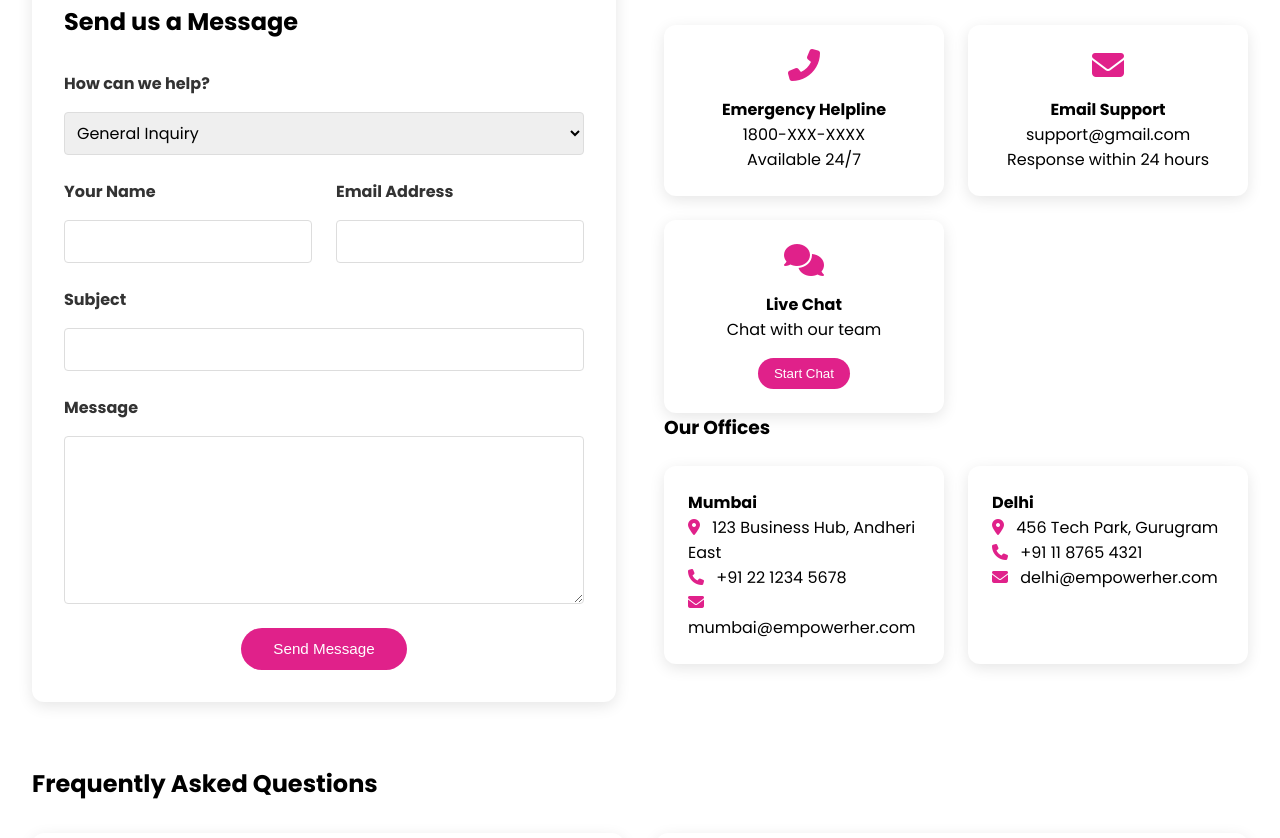
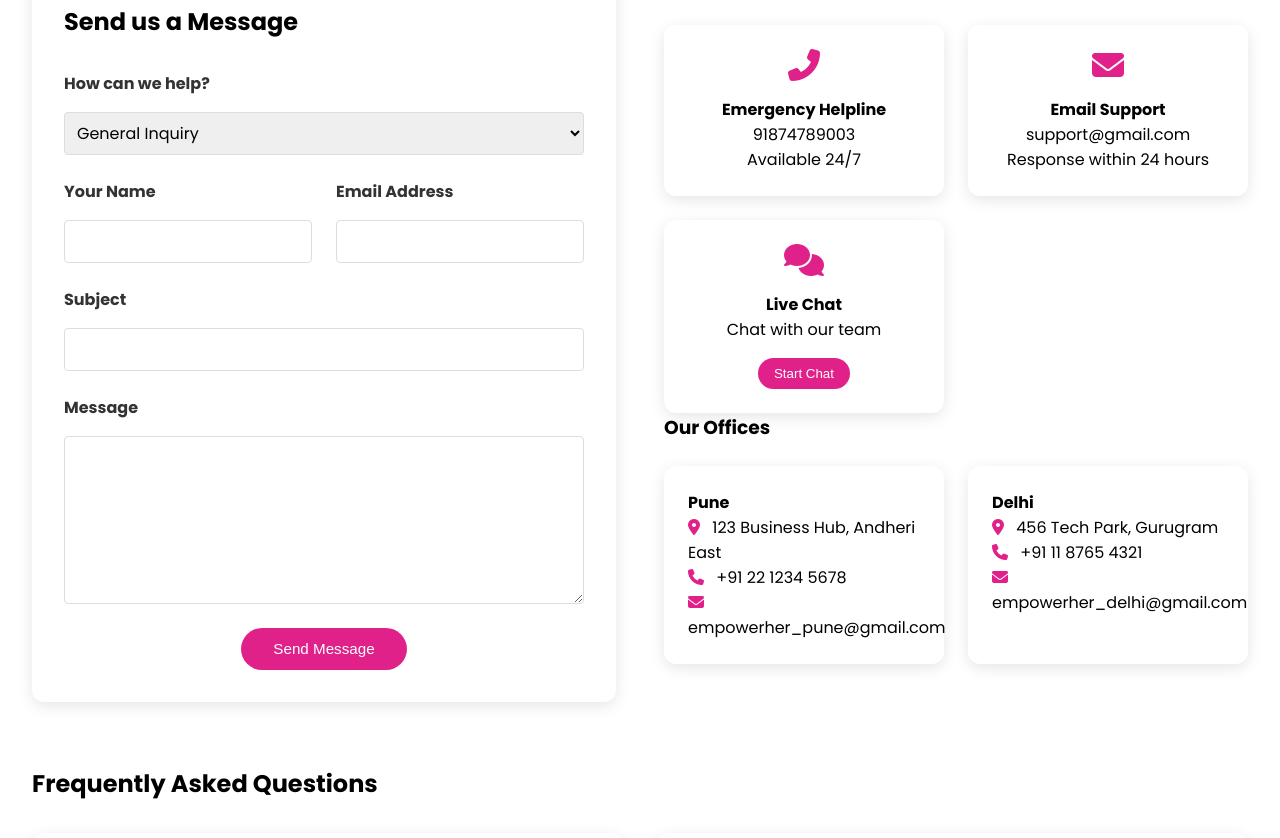
Before and after one commit to Tejaswini-41/deploy_Shecodes, a React (Vite) app in the folder client/: page /dashboard/contact in a window 1280 px wide. Shown: the part 444-1282 px from the top of the page. Built offline with nearby package versions, Linux system fonts and the light colour scheme.

Commit message:
contact modify

```diff
--- a/client/src/pages/Contact/Contact.jsx
+++ b/client/src/pages/Contact/Contact.jsx
@@ -23,16 +23,16 @@ const Contact = () => {
 
   const officeLocations = [
     {
-      city: "Mumbai",
+      city: "Pune",
       address: "123 Business Hub, Andheri East",
       phone: "+91 22 1234 5678",
-      email: "mumbai@empowerher.com"
+      email: "empowerher_pune@gmail.com"
     },
     {
       city: "Delhi",
       address: "456 Tech Park, Gurugram",
       phone: "+91 11 8765 4321",
-      email: "delhi@empowerher.com"
+      email: "empowerher_delhi@gmail.com"
     }
   ];
 
@@ -145,7 +145,7 @@ const Contact = () => {
                 <div className="contact-card">
                   <i className="fas fa-phone-alt"></i>
                   <h4>Emergency Helpline</h4>
-                  <p>1800-XXX-XXXX</p>
+                  <p>91874789003</p>
                   <span>Available 24/7</span>
                 </div>
 
```
